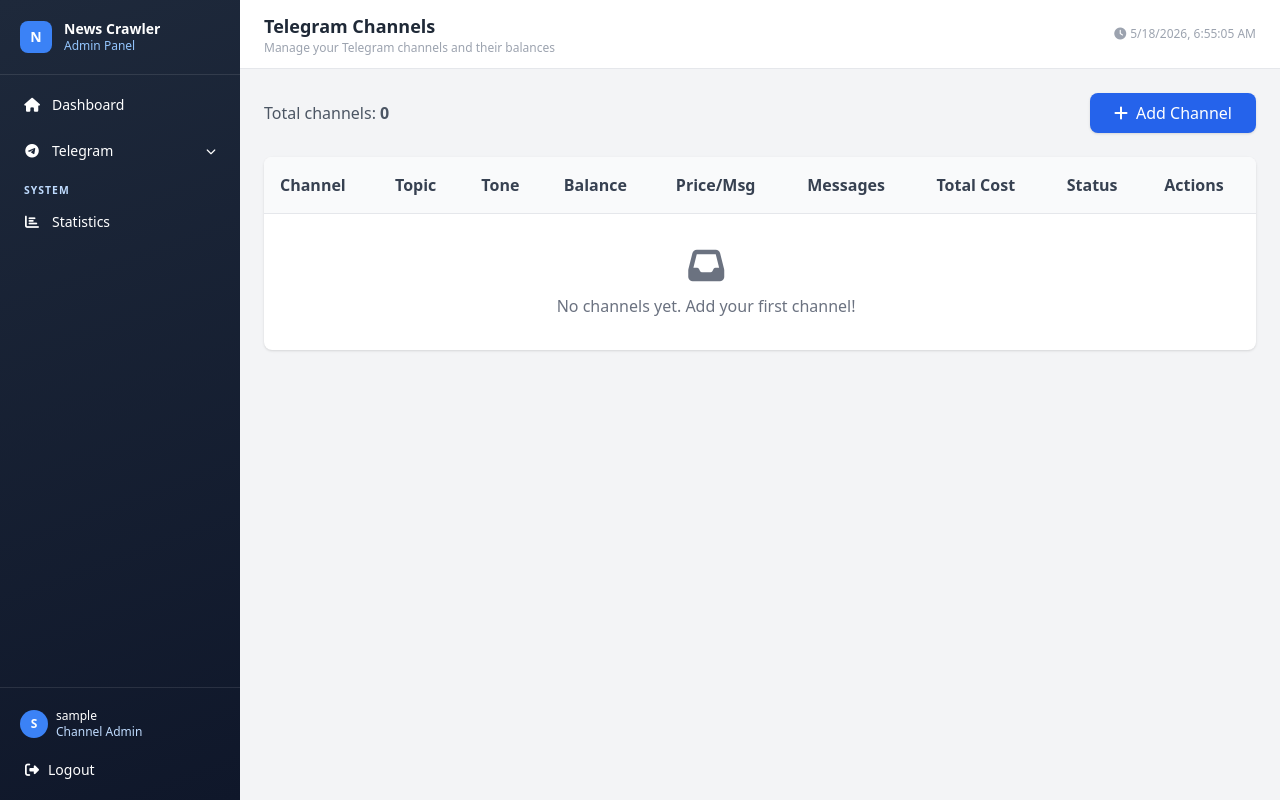
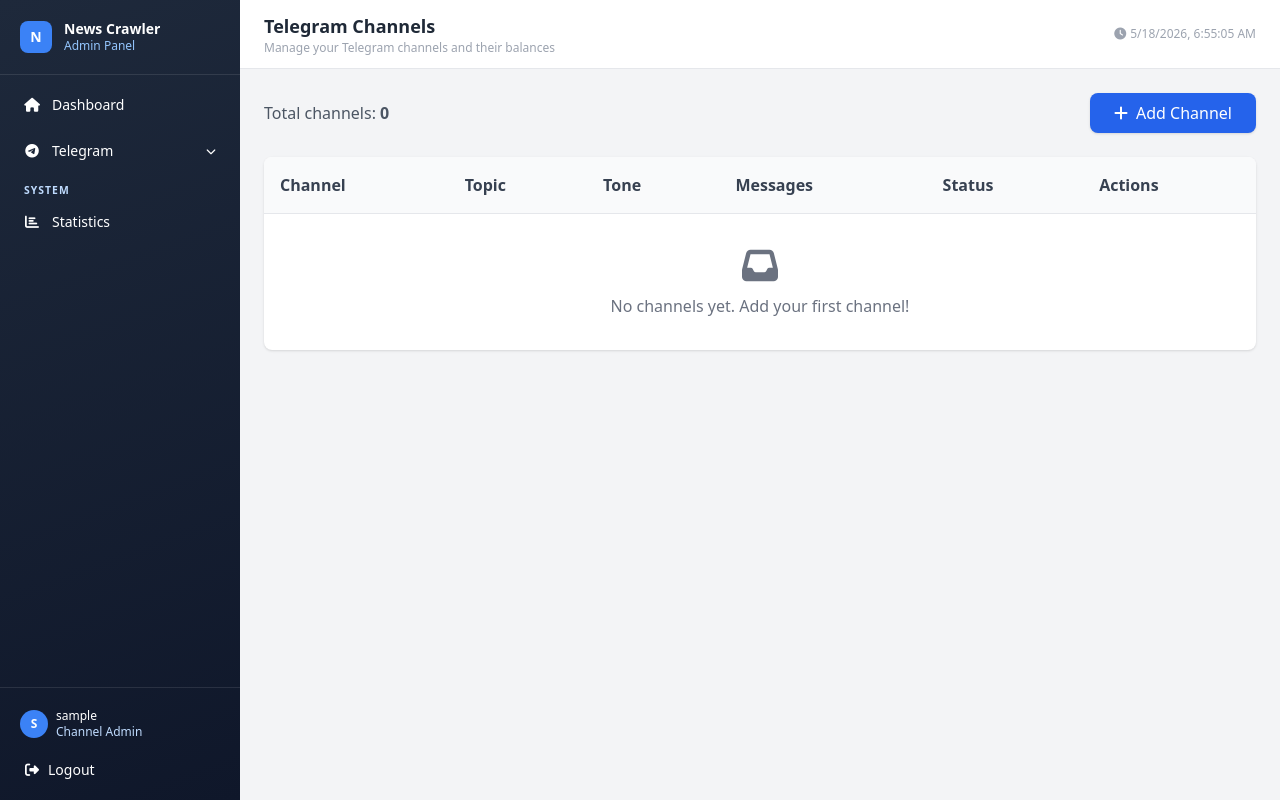
Before and after one commit to Abdulazizrav/NewsCrawler, a Django app: page /channels/ in a window 1280 px wide. Run offline with Django 5.2, Linux system fonts and the light colour scheme; the visitor is signed in with stand-in values (Sample User, id 1); data that the repository does not hold is empty; some libraries are stand-ins or nearby versions.

Commit message:
Removed billing/balance fields from Telegram Channels list UI

```diff
--- a/templates/channels.html
+++ b/templates/channels.html
@@ -20,10 +20,7 @@
                 <th class="text-left p-4 font-semibold text-gray-700">Channel</th>
                 <th class="text-left p-4 font-semibold text-gray-700">Topic</th>
                 <th class="text-left p-4 font-semibold text-gray-700">Tone</th>
-                <th class="text-left p-4 font-semibold text-gray-700">Balance</th>
-                <th class="text-left p-4 font-semibold text-gray-700">Price/Msg</th>
                 <th class="text-left p-4 font-semibold text-gray-700">Messages</th>
-                <th class="text-left p-4 font-semibold text-gray-700">Total Cost</th>
                 <th class="text-left p-4 font-semibold text-gray-700">Status</th>
                 <th class="text-left p-4 font-semibold text-gray-700">Actions</th>
             </tr>
@@ -55,14 +52,7 @@
                         {{ channel.tone|default:"Neutral" }}
                     </span>
                 </td>
-                <td class="p-4">
-                    <p class="text-lg font-bold {% if channel.balance < 5 %}text-red-600{% elif channel.balance < 20 %}text-yellow-600{% else %}text-green-600{% endif %}">
-                        ${{ channel.balance }}
-                    </p>
-                </td>
-                <td class="p-4 text-gray-600">${{ channel.price_per_message }}</td>
                 <td class="p-4 font-semibold text-gray-800">{{ channel.message_count }}</td>
-                <td class="p-4 text-gray-600">${{ channel.total_cost }}</td>
                 <td class="p-4">
                     {% if channel.is_active %}
                     <span class="inline-block px-3 py-1 bg-green-100 text-green-800 text-sm font-semibold rounded-full">
@@ -76,10 +66,6 @@
                 </td>
                 <td class="p-4">
                     <div class="flex space-x-2">
-                        <!-- Add Balance -->
-                        <button onclick="showAddBalanceModal({{ channel.pk }}, '{{ channel.name }}')" class="text-green-600 hover:text-green-700 p-2" title="Add Balance">
-                            <i class="fas fa-dollar-sign"></i>
-                        </button>
 
                         <!-- Edit -->
                         <a href="{% url 'dashboard:channel_edit' channel.pk %}" class="text-blue-600 hover:text-blue-700 p-2" title="Edit">
@@ -98,7 +84,7 @@
             </tr>
             {% empty %}
             <tr>
-                <td colspan="8" class="p-8 text-center text-gray-500">
+                <td colspan="6" class="p-8 text-center text-gray-500">
                     <i class="fas fa-inbox text-4xl mb-2"></i><br>
                     No channels yet. Add your first channel!
                 </td>
@@ -106,42 +92,4 @@
             {% endfor %}
         </tbody>
     </table>
-</div>
-
-<!-- Add Balance Modal -->
-<div id="addBalanceModal" class="fixed inset-0 bg-black bg-opacity-50 hidden flex items-center justify-center z-50">
-    <div class="bg-white rounded-lg shadow-xl p-6 w-96">
-        <h3 class="text-xl font-bold mb-4">Add Balance</h3>
-        <p class="text-gray-600 mb-4">Channel: <span id="modalChannelName" class="font-semibold"></span></p>
-
-        <form id="addBalanceForm" method="post" action="">
-            {% csrf_token %}
-            <div class="mb-4">
-                <label class="block text-gray-700 font-semibold mb-2">Amount ($)</label>
-                <input type="number" name="amount" step="0.01" min="1" value="100" class="w-full border border-gray-300 rounded-lg p-2 focus:ring-2 focus:ring-blue-500 focus:border-transparent" required>
-            </div>
-
-            <div class="flex space-x-3">
-                <button type="button" onclick="closeAddBalanceModal()" class="flex-1 bg-gray-200 hover:bg-gray-300 text-gray-800 py-2 px-4 rounded-lg">
-                    Cancel
-                </button>
-                <button type="submit" class="flex-1 bg-blue-600 hover:bg-blue-700 text-white py-2 px-4 rounded-lg">
-                    Add Balance
-                </button>
-            </div>
-        </form>
-    </div>
-</div>
-
-<script>
-function showAddBalanceModal(channelId, channelName) {
-    document.getElementById('modalChannelName').textContent = channelName;
-    document.getElementById('addBalanceForm').action = `/channels/add-balance/${channelId}/`;
-    document.getElementById('addBalanceModal').classList.remove('hidden');
-}
-
-function closeAddBalanceModal() {
-    document.getElementById('addBalanceModal').classList.add('hidden');
-}
-</script>
 {% endblock %}
```
